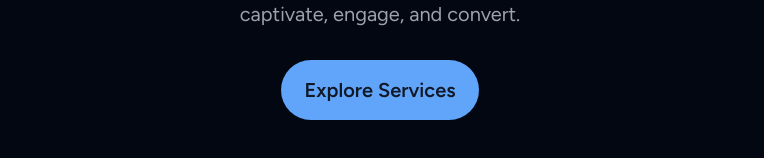
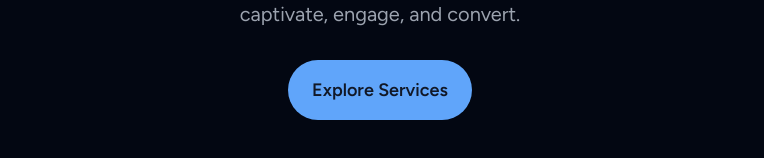
Before and after one commit to gharsh11032000/animated-components-next-tailwind-framer-motion, a Next.js app: page /ui/hero-with-animated-words in a window 1280 px wide. Shown: the part 478-636 px from the top of the page, without its empty margins (260-1024 px from the left). Built offline with nearby package versions, Linux system fonts and the light colour scheme.

Commit message:
Updating Button Hero Section One

```diff
--- a/app/ui/hero-with-animated-words/page.tsx
+++ b/app/ui/hero-with-animated-words/page.tsx
@@ -33,7 +33,7 @@ export default function SimpleHero() {
             </p>
 
             <div className="mt-6 sm:mt-8 flex justify-center gap-2 sm:gap-4">
-              <button className="px-4 sm:px-6 py-3 sm:py-4 flex items-center transition-all duration-300 justify-center gap-2 text-lg lg:text-xl font-semibold text-gray-900 bg-blue-400 rounded-full hover:bg-blue-300 focus:outline-none focus:bg-blue-500">
+              <button className="px-4 sm:px-6 py-3 sm:py-4 flex items-center transition-all duration-300 justify-center gap-2 lg:text-lg font-semibold text-gray-900 bg-blue-400 rounded-full hover:bg-blue-300 focus:outline-none focus:bg-blue-500">
                 Explore Services
               </button>
             </div>
```
